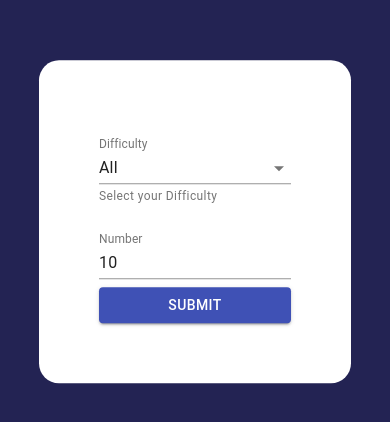
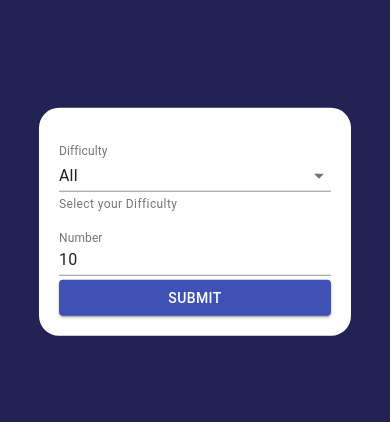
Before and after one commit to SayarB/QuizApp, a Next.js app: page /prequiz in a window 390 px wide. Shown: the part 200-622 px from the top of the page. Built offline with nearby package versions, Linux system fonts and the light colour scheme.

Commit message:
fixed some css errors

```diff
--- a/pages/prequiz/index.js
+++ b/pages/prequiz/index.js
@@ -59,7 +59,7 @@ export default function PreQuiz({ category }) {
           onChange={(e) => {
             setNumOfQuestions(e.target.value);
           }}
-          margin="normal"
+          margin="dense"
         />
         <Button
           onClick={() => {
--- a/styles/PreQuiz.module.css
+++ b/styles/PreQuiz.module.css
@@ -36,7 +36,10 @@
 }
 @media screen and (max-width: 400px) {
   .header_text {
-    font-size: 35px;
+    font-size: 30px;
     text-align: center;
   }
+  .prequiz_form {
+    padding: 20px;
+  }
 }
--- a/styles/Quiz.module.css
+++ b/styles/Quiz.module.css
@@ -127,7 +127,7 @@
 }
 @media screen and (max-width: 490px) {
   .header_text {
-    font-size: 35px;
+    font-size: 30px;
     text-align: center;
   }
 }
```
